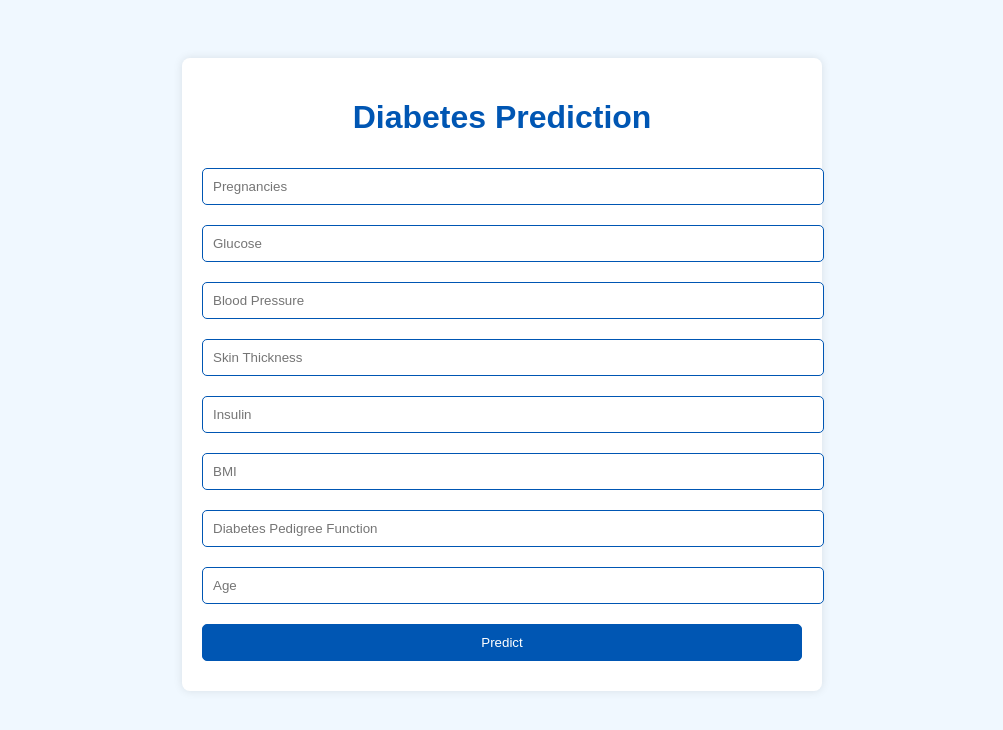
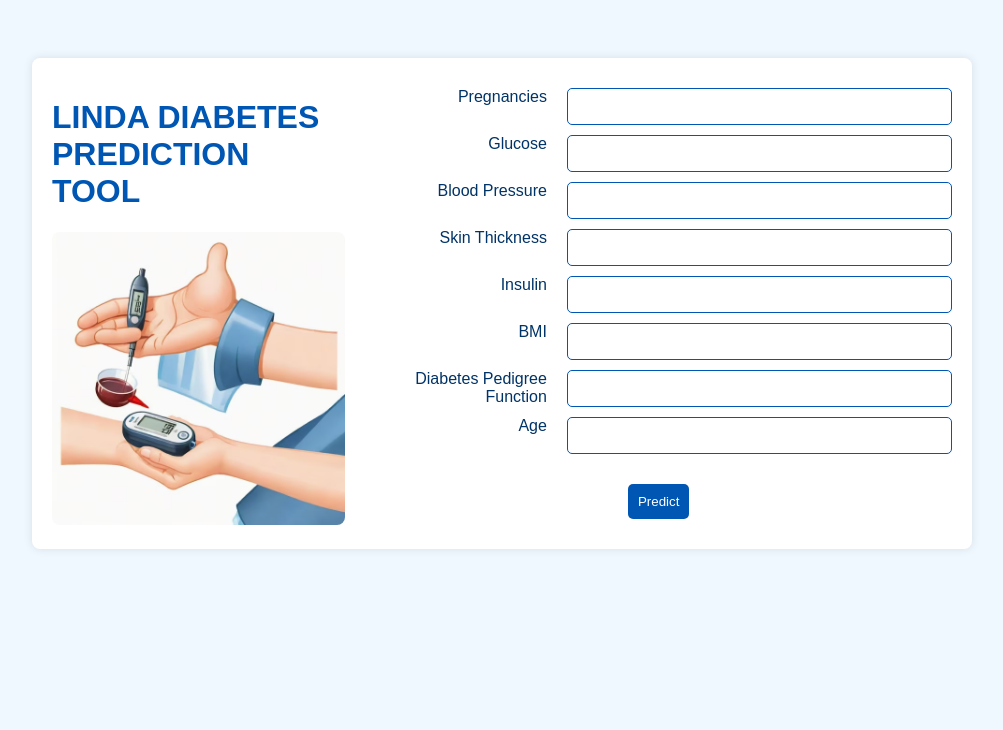
Before and after one commit to Sumbati10/Diabetes-Prediction-System, a Flask app: page / in a window 1280 px wide. Shown: the top 730 px of the page, without its empty margins (138-1141 px from the left). Run offline with Flask 3, Linux system fonts and the light colour scheme; parts of the project's set-up code (start-up, migrations or seed data) failed here and were passed over.

Commit message:
updated index.html

```diff
--- a/templates/index.html
+++ b/templates/index.html
@@ -17,17 +17,41 @@
             color: #0056b3; /* Bright blue heading */
         }
         .container {
+            display: flex;
+            max-width: 900px;
+            margin: auto;
             background-color: white;
             border-radius: 8px;
             padding: 20px;
             box-shadow: 0 0 10px rgba(0, 0, 0, 0.1);
-            max-width: 600px;
-            margin: auto;
         }
-        input[type="text"], input[type="number"], input[type="submit"] {
-            width: 100%;
+        .image-container {
+            flex: 1;
+            text-align: left;
+            padding-right: 20px;
+        }
+        .image-container img {
+            max-width: 100%;
+            height: auto;
+            border-radius: 8px;
+        }
+        .form-container {
+            flex: 2;
+        }
+        .input-group {
+            display: flex;
+            justify-content: space-between;
+            margin: 10px 0;
+        }
+        label {
+            flex: 1;
+            margin-right: 10px;
+            text-align: right;
+            padding-right: 10px;
+        }
+        input[type="number"] {
+            flex: 2;
             padding: 10px;
-            margin: 10px 0;
             border: 1px solid #0056b3;
             border-radius: 5px;
         }
@@ -35,6 +59,10 @@
             background-color: #0056b3; /* Bright blue button */
             color: white;
             cursor: pointer;
+            padding: 10px;
+            border: none;
+            border-radius: 5px;
+            margin-top: 20px;
         }
         input[type="submit"]:hover {
             background-color: #003d80; /* Darker blue on hover */
@@ -48,16 +76,44 @@
 <body>
 
     <div class="container">
-        <h1>Diabetes Prediction</h1>
+        <div class="image-container">
+            <h1>LINDA DIABETES PREDICTION TOOL</h1>
+            <img src="{{ url_for('static', filename='diabetes.png') }}" alt="Diabetes Prediction">
+        </div>
+        <div class="form-container">
             <form action="/predict" method="post">
-            <input type="number" name="Pregnancies" placeholder="Pregnancies" required>
-            <input type="number" name="Glucose" placeholder="Glucose" required>
-            <input type="number" name="BloodPressure" placeholder="Blood Pressure" required>
-            <input type="number" name="SkinThickness" placeholder="Skin Thickness" required>
-            <input type="number" name="Insulin" placeholder="Insulin" required>
-            <input type="number" name="BMI" placeholder="BMI" required>
-            <input type="number" name="DiabetesPedigreeFunction" placeholder="Diabetes Pedigree Function" required>
-            <input type="number" name="Age" placeholder="Age" required>
+                <div class="input-group">
+                    <label for="Pregnancies">Pregnancies</label>
+                    <input type="number" name="Pregnancies" id="Pregnancies" required>
+                </div>
+                <div class="input-group">
+                    <label for="Glucose">Glucose</label>
+                    <input type="number" name="Glucose" id="Glucose" required>
+                </div>
+                <div class="input-group">
+                    <label for="BloodPressure">Blood Pressure</label>
+                    <input type="number" name="BloodPressure" id="BloodPressure" required>
+                </div>
+                <div class="input-group">
+                    <label for="SkinThickness">Skin Thickness</label>
+                    <input type="number" name="SkinThickness" id="SkinThickness" required>
+                </div>
+                <div class="input-group">
+                    <label for="Insulin">Insulin</label>
+                    <input type="number" name="Insulin" id="Insulin" required>
+                </div>
+                <div class="input-group">
+                    <label for="BMI">BMI</label>
+                    <input type="number" name="BMI" id="BMI" required>
+                </div>
+                <div class="input-group">
+                    <label for="DiabetesPedigreeFunction">Diabetes Pedigree Function</label>
+                    <input type="number" name="DiabetesPedigreeFunction" id="DiabetesPedigreeFunction" required>
+                </div>
+                <div class="input-group">
+                    <label for="Age">Age</label>
+                    <input type="number" name="Age" id="Age" required>
+                </div>
                 <input type="submit" value="Predict">
             </form>
 
@@ -65,6 +121,7 @@
                 <div class="prediction">{{ prediction_text }}</div>
             {% endif %}
         </div>
+    </div>
 
 </body>
 </html>
```
Lines whose indentation alone changed are shown as unchanged.
